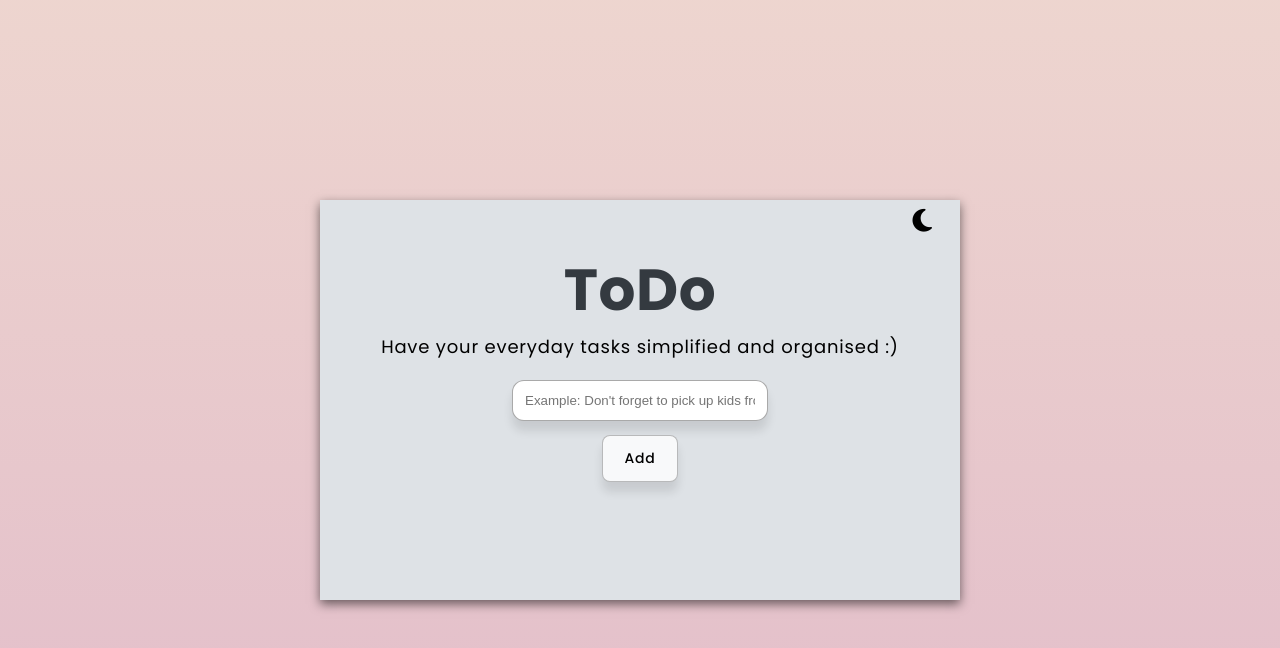
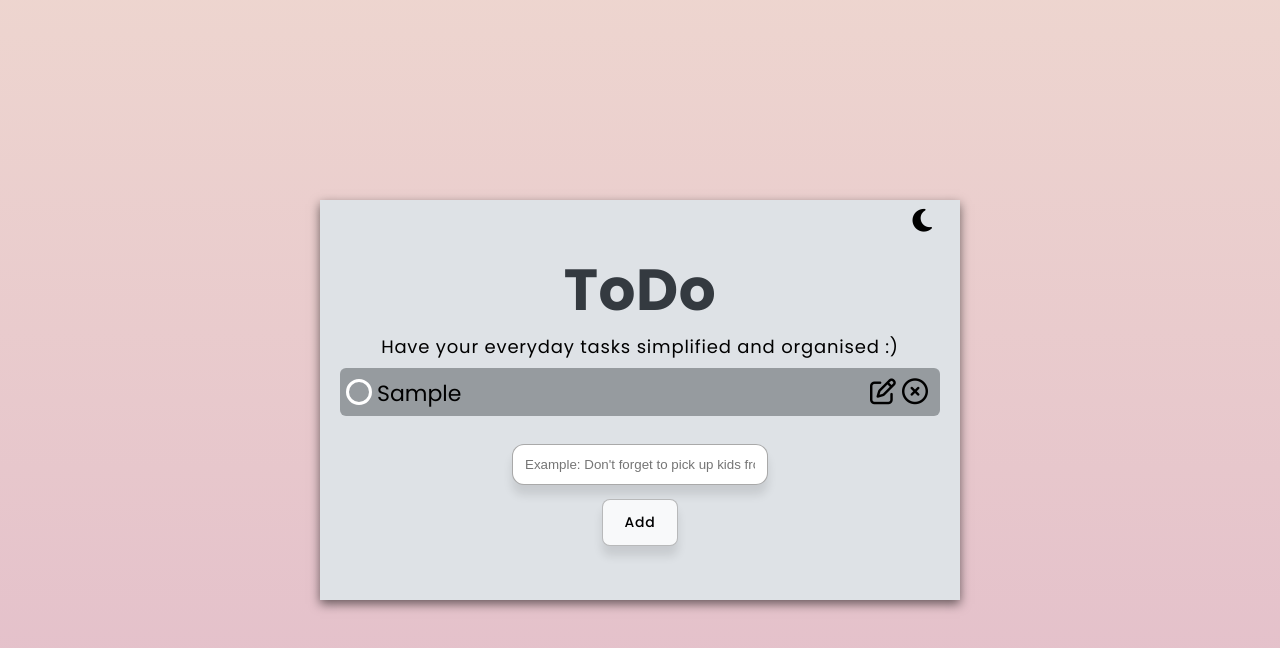
Before and after one commit to Dvin12/ToDoList, a website: page index.html in a window 1280 px wide. Both pictures are taken after typing "Sample" into the empty fields and a click on the button "Add". Drawn offline with nearby package versions, Linux system fonts and the light colour scheme; files that its build step writes are made by us from their sources.

Commit message:
Added li item functionality

```diff
--- a/index.html
+++ b/index.html
@@ -30,41 +30,17 @@
           </p>
         </header>
 
-        <!-- <section class="state">
-          <ul class="state__list">
-            <li class="state__list__item">
-              <input id="" type="checkbox" />
-              <label for="" class="tick"></label>
-              <span>RANDOM TEXT</span>
-              <button class="edit">
-                <i class="fa-regular fa-pen-to-square"></i>
-              </button>
-              <button class="delete">
-                <i class="fa-regular fa-circle-xmark"></i>
-              </button>
-            </li>
-
-            <li class="state__list__item">
-              <input id="" type="checkbox" />
-              <label for="" class="tick"></label>
-              <span>RANDOM TEXT</span>
-              <button class="edit">
-                <i class="fa-regular fa-pen-to-square"></i>
-              </button>
-              <button class="delete">
-                <i class="fa-regular fa-circle-xmark"></i>
-              </button>
-            </li>
-          </ul>
-          <div class="idle-state">
+        <section class="state">
+          <ul class="state__list"></ul>
+          <!-- <div class="idle-state">
             <i class="fa-solid fa-list-check idle-state__icon"></i>
             <h2 class="idle-state__name">
               Unfortunately, things won't be done by themselves
               <i class="fa-regular fa-face-sad-cry"></i>
             </h2>
             <p class="idle-state__text">What needs to be done today?</p>
-          </div>
-        </section> -->
+          </div> -->
+        </section>
         <form class="form">
           <input
             type="text"
--- a/js/script.js
+++ b/js/script.js
@@ -8,7 +8,7 @@ function addTodo(text) {
   };
 
   todoItems.push(todo);
-  console.log(todoItems);
+  renderTodo(todo);
 }
 
 const form = document.querySelector(".form");
@@ -24,3 +24,23 @@ form.addEventListener("submit", (event) => {
     input.focus();
   }
 });
+
+function renderTodo(todo) {
+  const list = document.querySelector(".state__list");
+  const isChecked = todo.checked ? "done" : "";
+  const node = document.createElement("li");
+  node.setAttribute("class", `state__list__item ${isChecked}`);
+  node.setAttribute("data-key", todo.id);
+  node.innerHTML = `<input id="${todo.id}" type="checkbox" />
+  <label for="${todo.id}" class="tick"></label>
+  <span>${todo.text}</span>
+  <button class="edit">
+    <i class="fa-regular fa-pen-to-square"></i>
+  </button>
+  <button class="delete">
+    <i class="fa-regular fa-circle-xmark"></i>
+  </button>
+  `;
+
+  list.append(node);
+}
```
